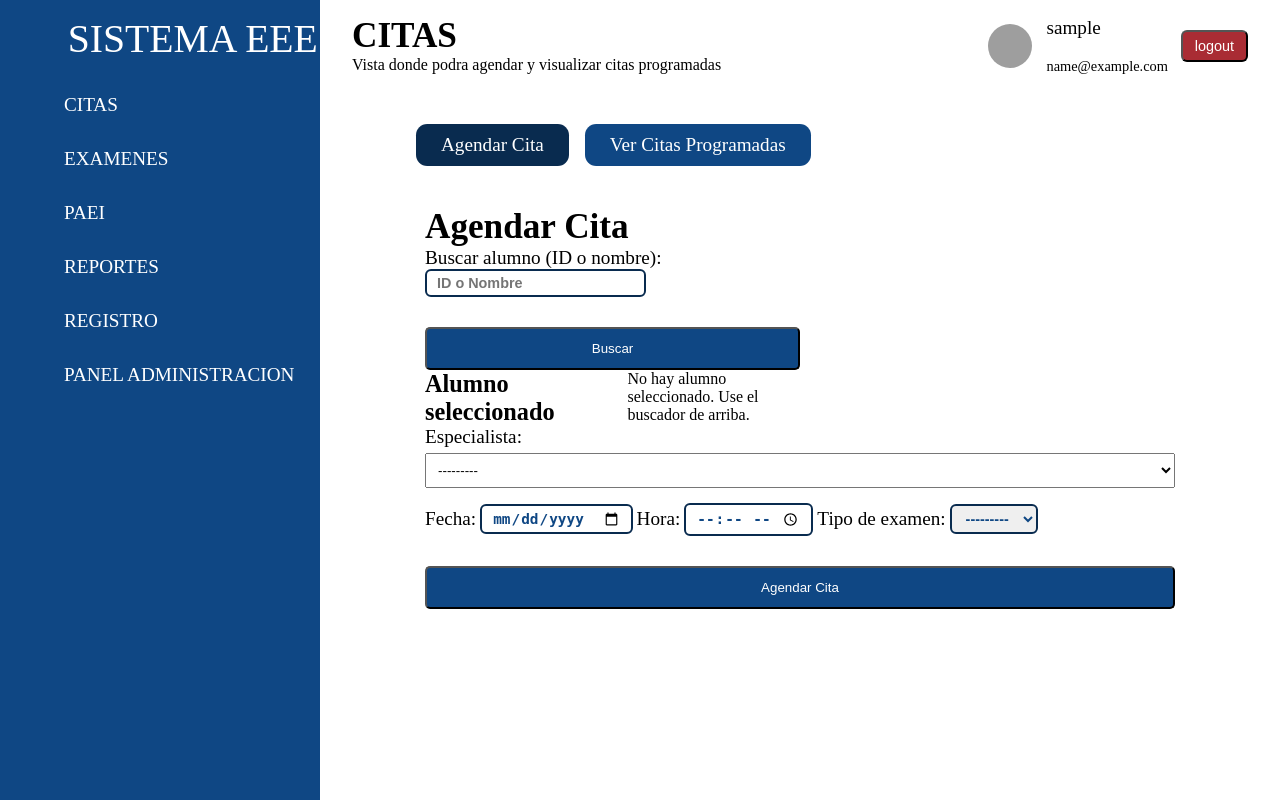
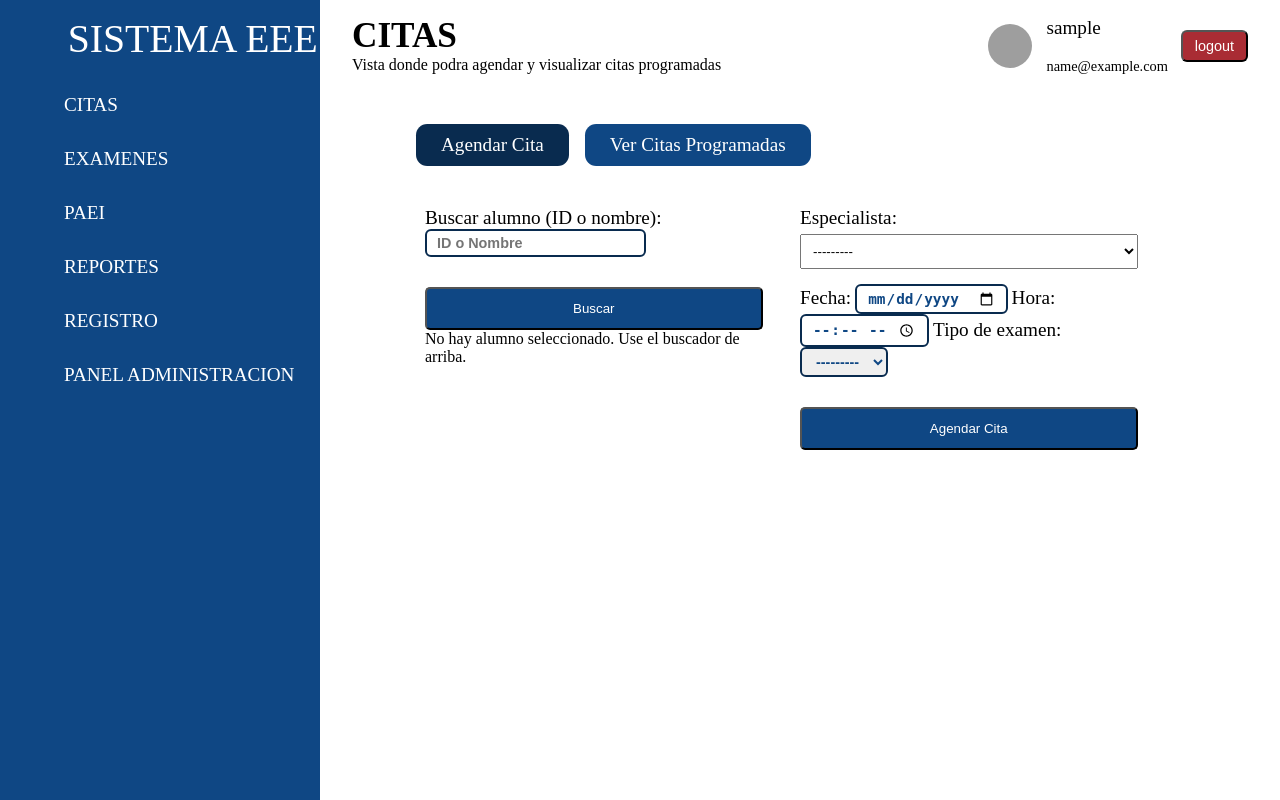
Before and after one commit to Javierhdz307/Sistema_EEE, a Django app: page /citas/ in a window 1280 px wide. Run offline with Django 5.2, Linux system fonts and the light colour scheme; the visitor is signed in with stand-in values (Sample User, id 1); data that the repository does not hold is empty; some libraries are stand-ins or nearby versions; grey boxes are pictures that could not be loaded.

Commit message:
Modulo Citas

```diff
--- a/static/css/estilos.css
+++ b/static/css/estilos.css
@@ -289,6 +289,7 @@ th { background:var(--neutral-color); }
     padding-top: 1rem;
 }
 .contenedor-citas {
+    display: flex;
     margin: auto;
     background: var(--neutral-color);
     padding: 25px;
@@ -296,11 +297,7 @@ th { background:var(--neutral-color); }
 }
 .lado-izq{
     width: 50%;
-}
-.cita-grid {
-    display: grid;
-    grid-template-columns: 1fr 1fr;
-    gap: 30px;
+    padding-right: 5%;
 }
 
 .fila-dos {
--- a/templates/paginas/citas.html
+++ b/templates/paginas/citas.html
@@ -21,8 +21,6 @@
 
     <div class="contenedor-citas">
     {% if modo == "agendar" %}
-            <h2>Agendar Cita</h2>
-
         <!-- IZQUIERDA -->
         <div class="lado-izq">
              <!-- BUSCAR ALUMNO -->
@@ -37,8 +35,6 @@
             <form method="POST">
             {% csrf_token %}
 
-            <div class="cita-grid">
-            <h3>Alumno seleccionado</h3>
             {% if alumnos %}
                 {% for a in alumnos %}
                 <div class="alumno-card">
@@ -58,11 +54,11 @@
             {% else %}
                 <p>No hay alumno seleccionado. Use el buscador de arriba.</p>
             {% endif %}
-            </div>
+
         </div>
 
         <!-- DERECHA -->
-        <div class="lado-der">
+        <div class="lado-izq">
 
             <label for="id_personal">Especialista:</label>
             {{ form.personal|add_class:"input-text" }}
```
